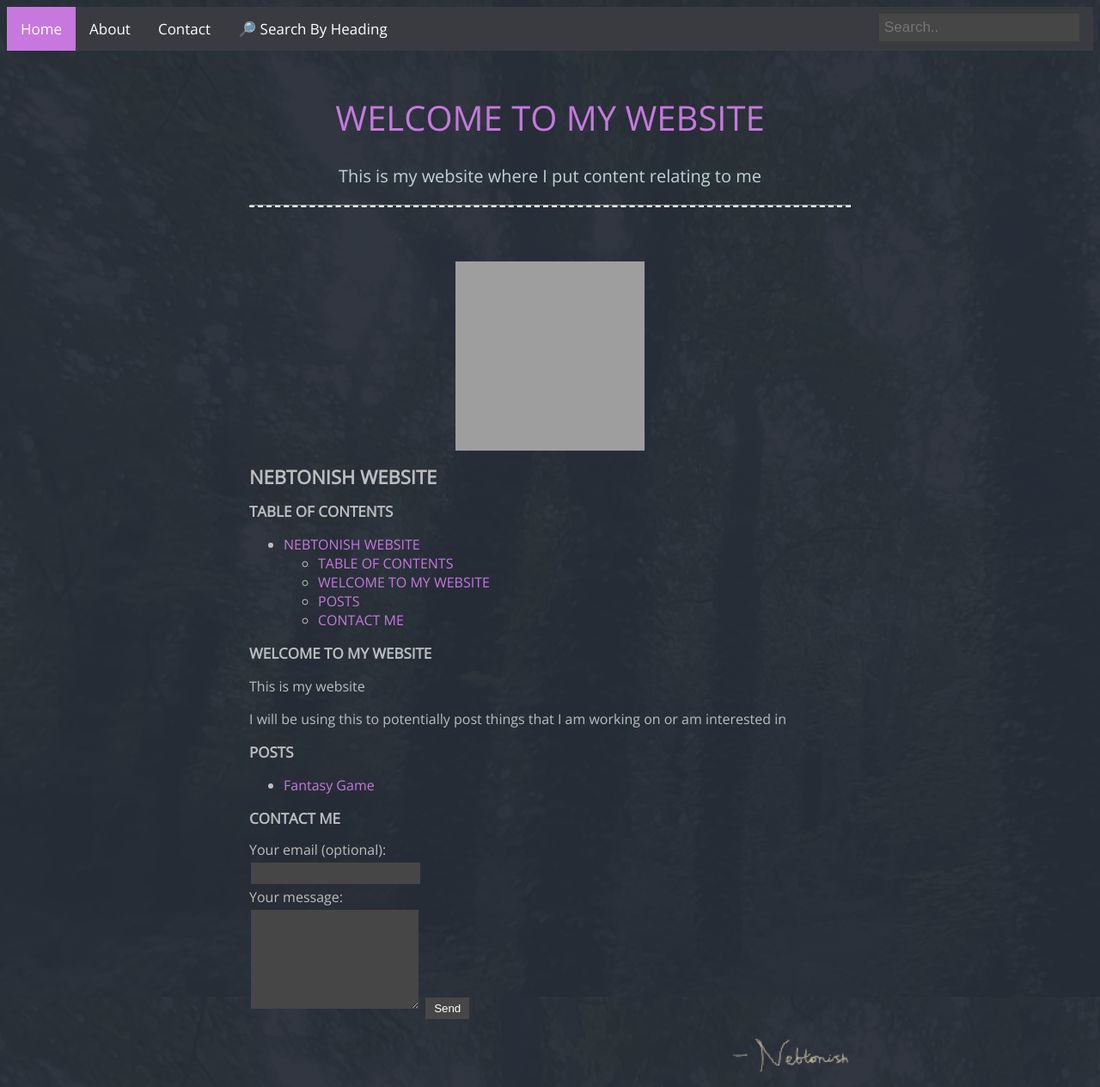
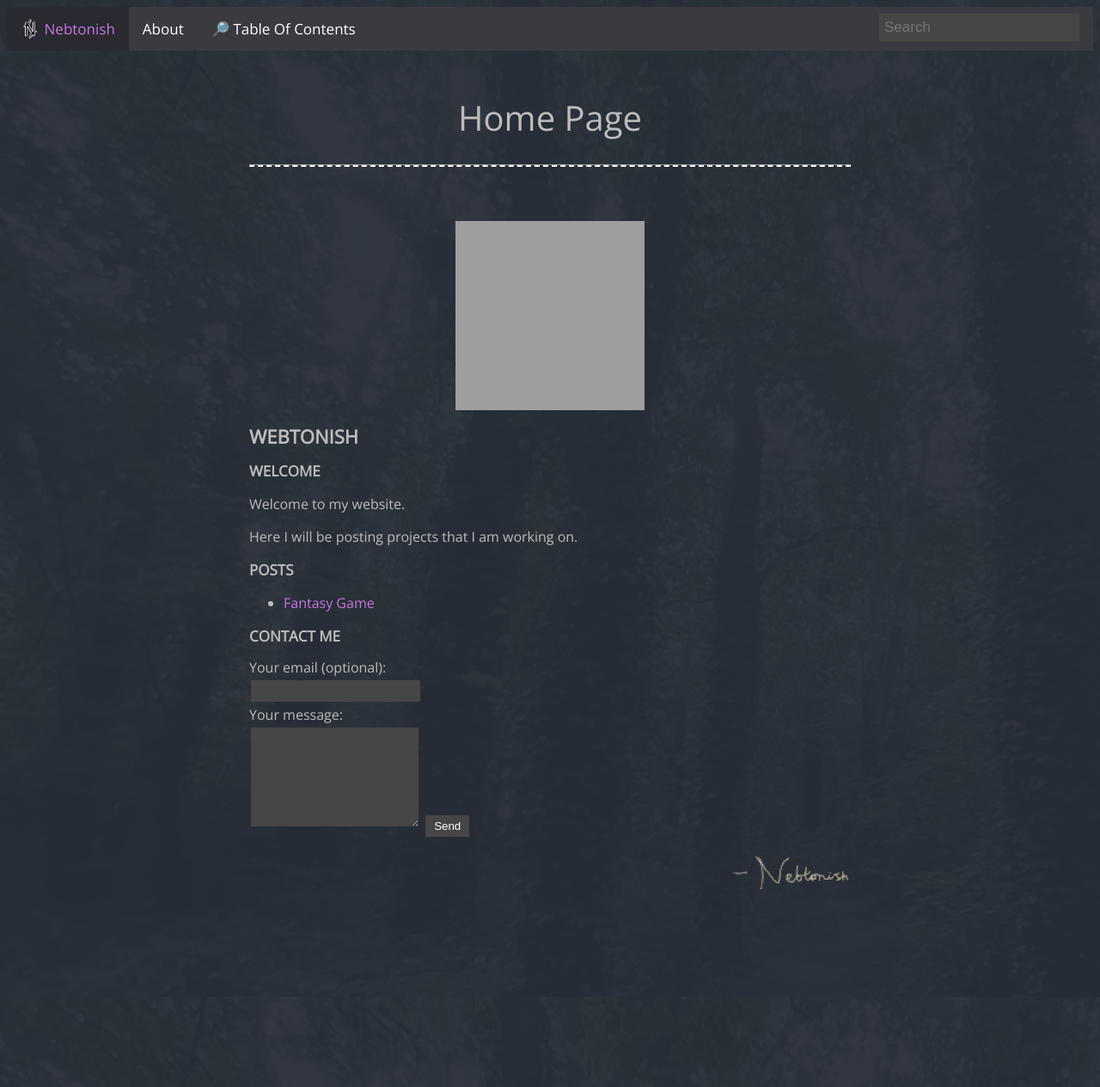
Before and after one commit to Nebtonish/Nebtonish.github.io, a Jekyll site: the page built from index.md, in a window 1280 px wide and 1264 px high. Shown: the whole window at 86% size. Built offline with Jekyll 4.4.1, drawn with Linux system fonts in a browser that asks for light colours; our own code applies the rules of GitHub Pages for plain Markdown files; grey boxes are pictures that could not be loaded.

Commit message:
pre modify in webstorm by moving the css into default.html then removing afterwards

```diff
--- a/_layouts/default.html
+++ b/_layouts/default.html
@@ -1,44 +1,46 @@
 <html>
 <head>
     <link rel="stylesheet" href="{{ 'assets/css/style.css' | relative_url }}">
+	<link rel="stylesheet" href="https://cdnjs.cloudflare.com/ajax/libs/font-awesome/4.7.0/css/font-awesome.min.css">
 	<script src="https://ajax.googleapis.com/ajax/libs/jquery/3.5.1/jquery.min.js"></script>
     <title>Webtonish</title>
 </head>
 <body>
 
 <div class="navbar" id="theNavBar">
-	<a class="active" href="#home">Home</a>
+	<div id="HomeButton">
+		<a href="{{ site.newbaseurl }}">
+			<img id="HomeButtonImg" alt="Home" src="/assets/img/logoNoBackground.png">
+			<span>&nbsp;Nebtonish</span>
+		</a>
+	</div>
 	<a href="/About">About</a>
-	<a href="#contact">Contact</a>
-	<a id="myBtn">&#x1F50E;&#xFE0E; Search By Heading</a>
+	<a id="myBtn">&#x1F50E;&#xFE0E; Table Of Contents</a>
 	<div id="modalSearchHeadings" class="modal">
 	  <div class="modal-content">
 		<span class="close">&times;</span>
-		<input type="text" id="mySearch" onkeyup="narrowSearch()" placeholder="Search.." title="Type in a category">
+		<input type="text" id="mySearch" onkeyup="narrowSearch()" placeholder="Search" title="Type in a category">
 		<div id="headingListDiv">
 		</div>
 	  </div>
 	</div>
-	<input type="text" placeholder="Search..">
+	<input type="text" placeholder="Search">
 	<a href="javascript:void(0);" class="icon" onclick="navBarDropDownOnClick()">
 		<i class="fa fa-bars"></i>
 	</a>
 </div>
 
 <div class="wrapper">
-    <div id="title">
+	<div id="title">
         <h1>
-            <a href="{{ site.newbaseurl }}">
-                {{ site.title }}
-            </a>
+			{{ page.title | default: site.title }}
         </h1>
-        <p>{{ site.description }}</p>
         <hr>
     </div>
 
     {{ content }}
 
-	<h1 align="right"><img src="/assets/img/sig.png" style="width:140px;height:44px;"></h1>
+	<h1 align="right"><img alt="signature" src="/assets/img/sig.png" style="width:140px;height:44px;"></h1>
 </div>
 
 <script>
@@ -115,6 +117,14 @@ window.onclick = function(event) {
     modal.style.display = "none";
   }
 }
+
+$(document).ready(function() {
+	$("#HomeButtonImg").css("height", $("#myBtn").height());
+
+	$("#myBtn").resize(function(){
+		$("#HomeButtonImg").css("height", $("#myBtn").height());
+    });
+});
 </script>
 
 </body>
--- a/_sass/main.scss
+++ b/_sass/main.scss
@@ -100,7 +100,7 @@ textarea {
   top: 0;
 }
 
-.navbar a {
+.navbar a{
   float: left;
   display: block;
   color: white;
@@ -110,14 +110,24 @@ textarea {
   font-size: 17px;
 }
 
+.navbar img{
+	height: 1px;
+	width: auto;
+	float: left;
+	display: block;
+}
+
 .navbar a:hover {
   background-color: #242526;
   color: white;
 }
 
-.navbar a.active {
-  background-color: var(--secondary-color);
-  color: white;
+#HomeButton span {
+	color: var(--secondary-color);
+}
+
+#HomeButton a {
+  background-color: #282931;
 }
 
 .navbar input[type=text] {
@@ -202,7 +212,7 @@ textarea {
 }
 
 .modal-content {
-	width: 80%
+	//width: 80%
 }
 
 .close {
--- a/index.md
+++ b/index.md
@@ -1,18 +1,17 @@
+---
+title: Home Page
+---
+
 <h1 align="center"><img src="/assets/img/logo.png" alt="Logo" style="width:220px;height:220px;"></h1>
 <script src="/assets/js/firstScript.js"></script>
 
-# NEBTONISH WEBSITE
+# WEBTONISH
 
-## TABLE OF CONTENTS
+## WELCOME
 
-- seed
-{:toc}
+Welcome to my website.
 
-## WELCOME TO MY WEBSITE
-
-This is my website
-
-I will be using this to potentially post things that I am working on or am interested in
+Here I will be posting projects that I am working on.
 
 ## POSTS
 <ul>
```
Also changed, not shown: assets/img/logoNoBackground.png (added), assets/img/logoOld.png (deleted), 7 other files.
